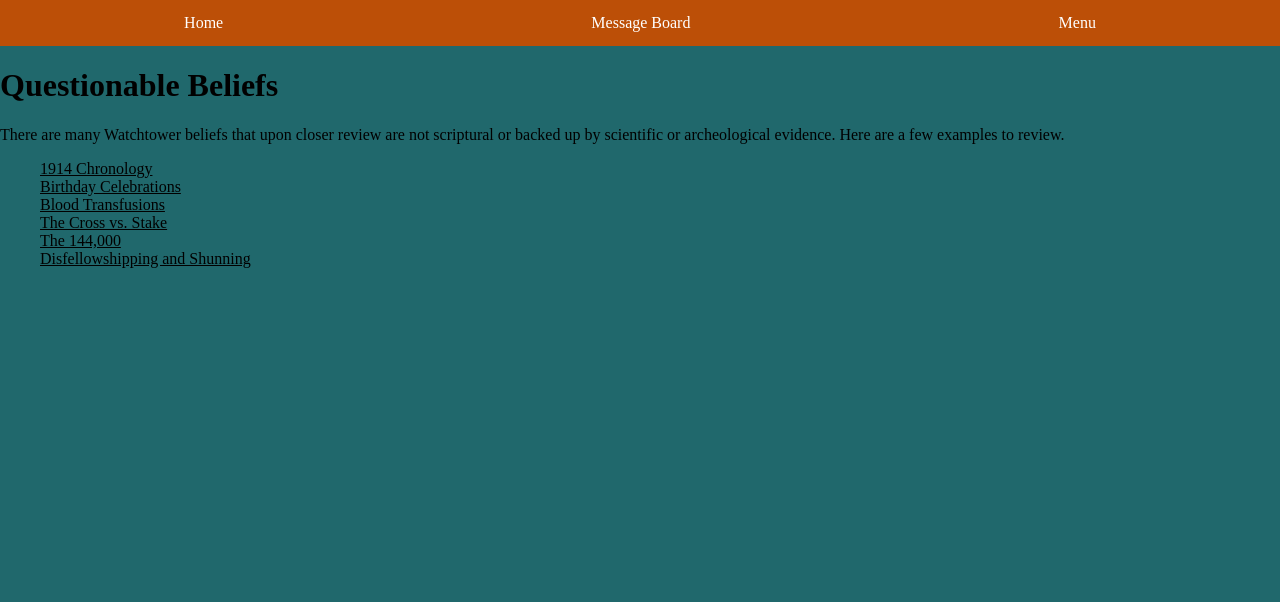
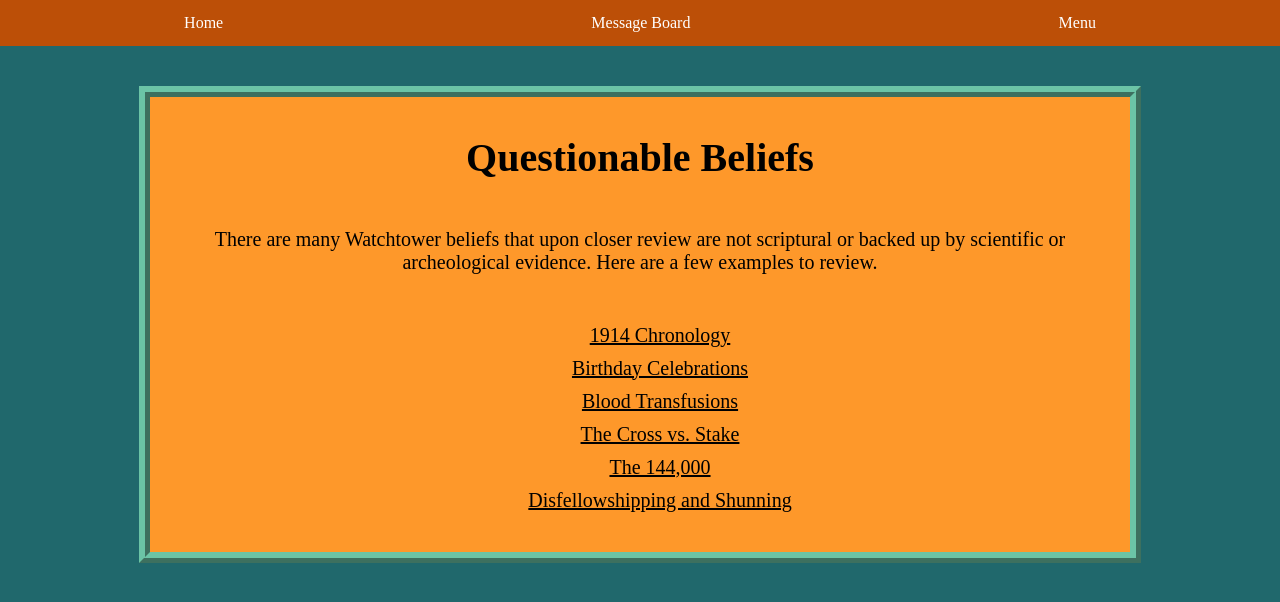
Before and after one commit to margenta2/finalproject-frontend, a React (Create React App) app in the folder finalproject-frontend/: page /beliefs in a window 1280 px wide. Shown: the top 602 px of the page. Built offline with nearby package versions, Linux system fonts and the light colour scheme; a web font is replaced by a local one.

Commit message:
css beliefs

```diff
--- a/finalproject-frontend/src/App.css
+++ b/finalproject-frontend/src/App.css
@@ -10,6 +10,10 @@
 a, a:visited, a:active {
   text-decoration: underline;
   color: inherit;
+}
+
+a:hover {
+  color: #bc4f07;
 }
 
 img {
@@ -200,3 +204,27 @@
   padding: 10px;
   color: whitesmoke;
 }
+
+/* Belief Styling */
+
+.belief-list li {
+  margin: 10px;
+}
+
+.main-body {
+  display: flex;
+  flex-direction: column;
+  align-items: center;
+  margin-top: 40px;
+}
+
+.content {
+  display: flex;
+  flex-direction: column;
+  background-color: #fe982a;
+  width: 75%;
+  border: 11px ridge #6bc4a6;
+  text-align: center;
+  padding: 10px;
+  font-size: 20px;
+}
--- a/finalproject-frontend/src/components/Beliefs.js
+++ b/finalproject-frontend/src/components/Beliefs.js
@@ -23,9 +23,11 @@
                     </div>
                 </div>
             </div>
+            <div className="belief-body main-body">
+                <div className="belief-content content">
                     <h1>Questionable Beliefs</h1>
                     <p>There are many Watchtower beliefs that upon closer review are not scriptural or backed up by scientific or archeological evidence. Here are a few examples to review.</p>
-            <ul>
+                    <ul className="belief-list">
                         <li><a href={"http://www.jwfacts.com/watchtower/607-7-times.php"}>1914 Chronology</a></li>
                         <li><a href={"http://www.jwfacts.com/watchtower/birthdays.php"}>Birthday Celebrations</a></li>
                         <li><a href={"http://www.jwfacts.com/watchtower/blood-transfusions.php"}>Blood Transfusions</a></li>
@@ -35,6 +37,8 @@
 
                     </ul>
                 </div>
+            </div>
+        </div>
     )
 }
 
```
Lines whose indentation alone changed are shown as unchanged.
